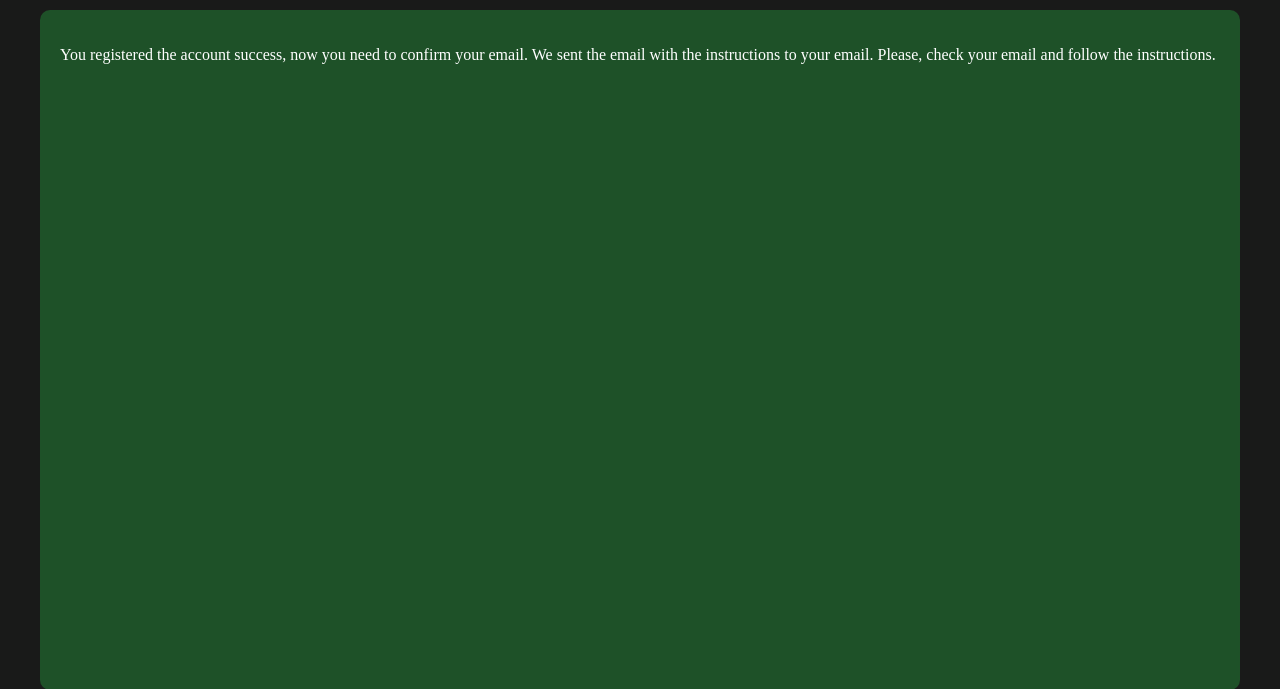
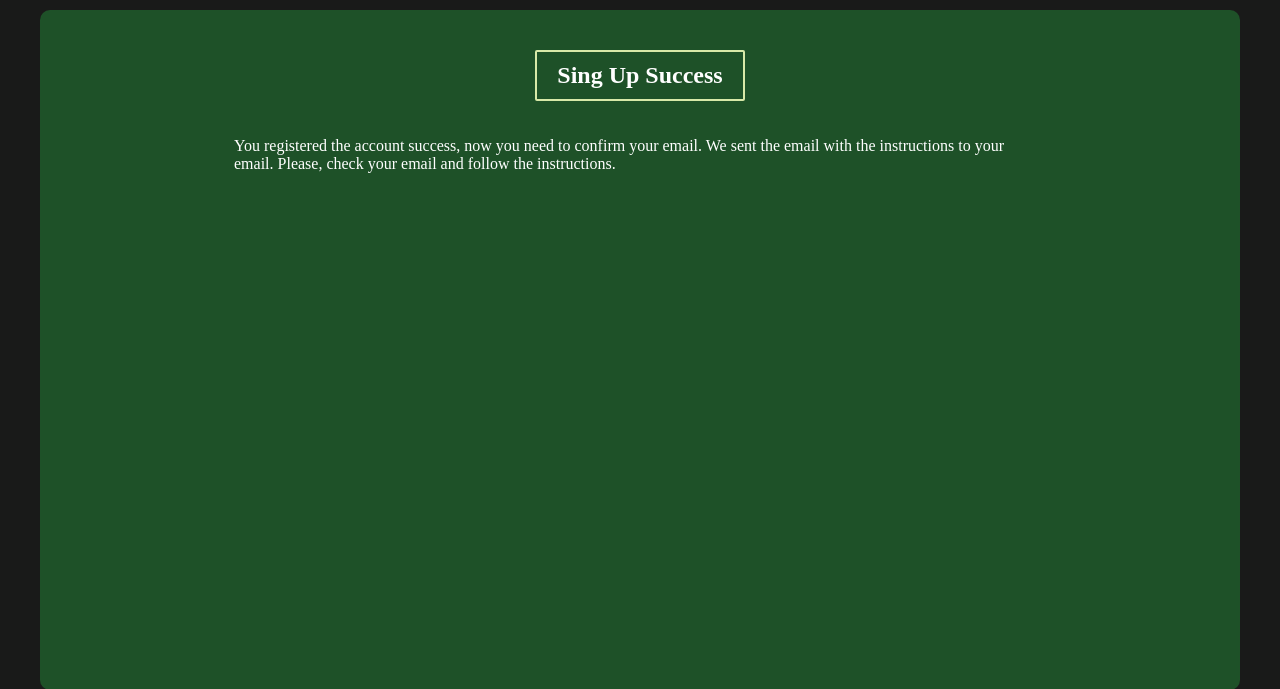
Before and after one commit to BRANYA43/hotel-site, a Django app: page /account/sing-up/success/ in a window 1280 px wide. Shown: the part 64-753 px from the top of the page. Run offline with Django 5.2, Linux system fonts and the light colour scheme.

Commit message:
Add messages

```diff
--- a/src/accounts/templates/accounts/confirm_email_failure.html
+++ b/src/accounts/templates/accounts/confirm_email_failure.html
@@ -1,4 +1,8 @@
 {% extends 'base.html' %}
+{% block title %}Confirm Email{% endblock %}
 {% block content %}
-<p id="id_failure_message">Failure try of confirming email. Please, try once yet.</p>
+<div class="message-block">
+    <h2 class="message-header">Confirm Email Failure</h2>
+    <p id="id_failure_message" class="message">Failure try of confirming email. Please, try once yet.</p>
+</div>
 {% endblock %}
--- a/src/accounts/templates/accounts/register_success.html
+++ b/src/accounts/templates/accounts/register_success.html
@@ -1,7 +1,11 @@
 {% extends 'base.html' %}
+{% block title %}Sin Up{% endblock %}
 {% block content %}
-<p id="id_success_message">You registered the account success, now you need to confirm your email.
-    We sent the email with the instructions to your email.
-    Please, check your email and follow the instructions.
-</p>
+<div class="message-block">
+    <h2 class="message-header">Sing Up Success</h2>
+    <p id="id_success_message" class="message">You registered the account success, now you need to confirm your email.
+        We sent the email with the instructions to your email.
+        Please, check your email and follow the instructions.
+    </p>
+</div>
 {% endblock %}
--- a/src/utils/static/base.css
+++ b/src/utils/static/base.css
@@ -14,3 +14,25 @@ main {
     margin: 10px 0;
     padding: 20px;
 }
+
+.message-header {
+    border: 2px solid #D8E9A8;
+    border-radius: 2px;
+    padding: 10px 20px;
+    text-align: center;
+    width: fit-content;
+    margin-left: auto;
+    margin-right: auto;
+}
+
+.message {
+    width: 70%
+}
+
+
+.message-block {
+    display: flex;
+    flex-direction: column;
+    align-items: center;
+    width: 100%
+}
```
Also changed, not shown: src/accounts/templates/accounts/confirm_email_success.html (+8 -4 lines).
